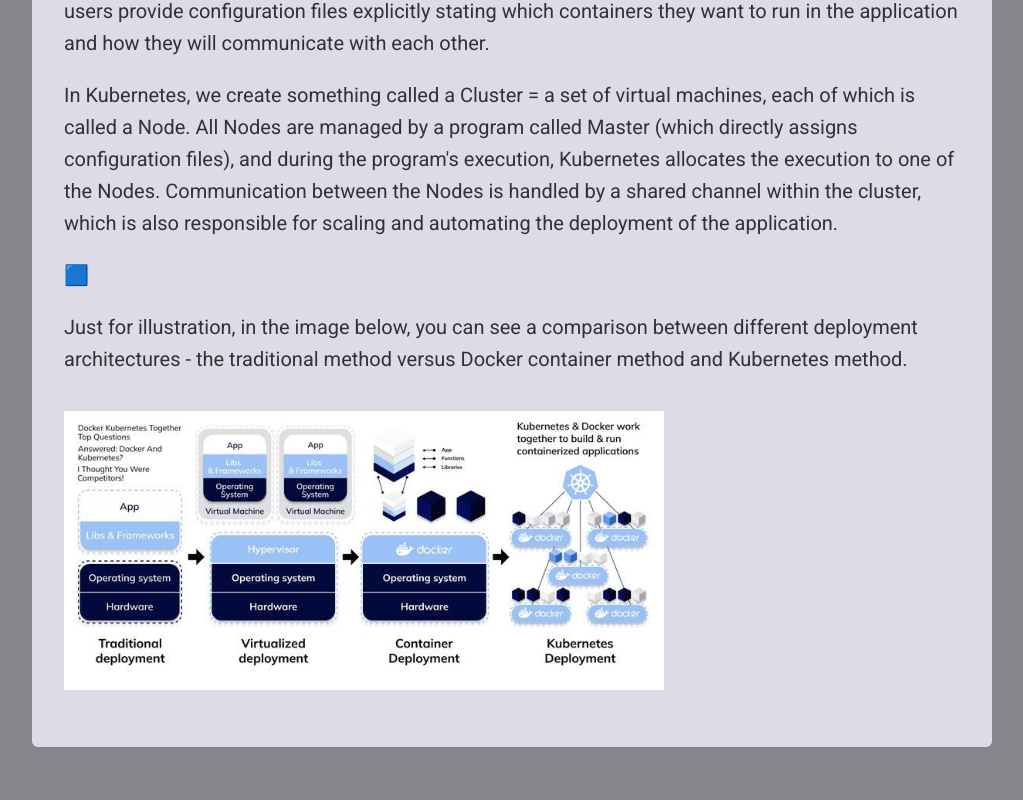
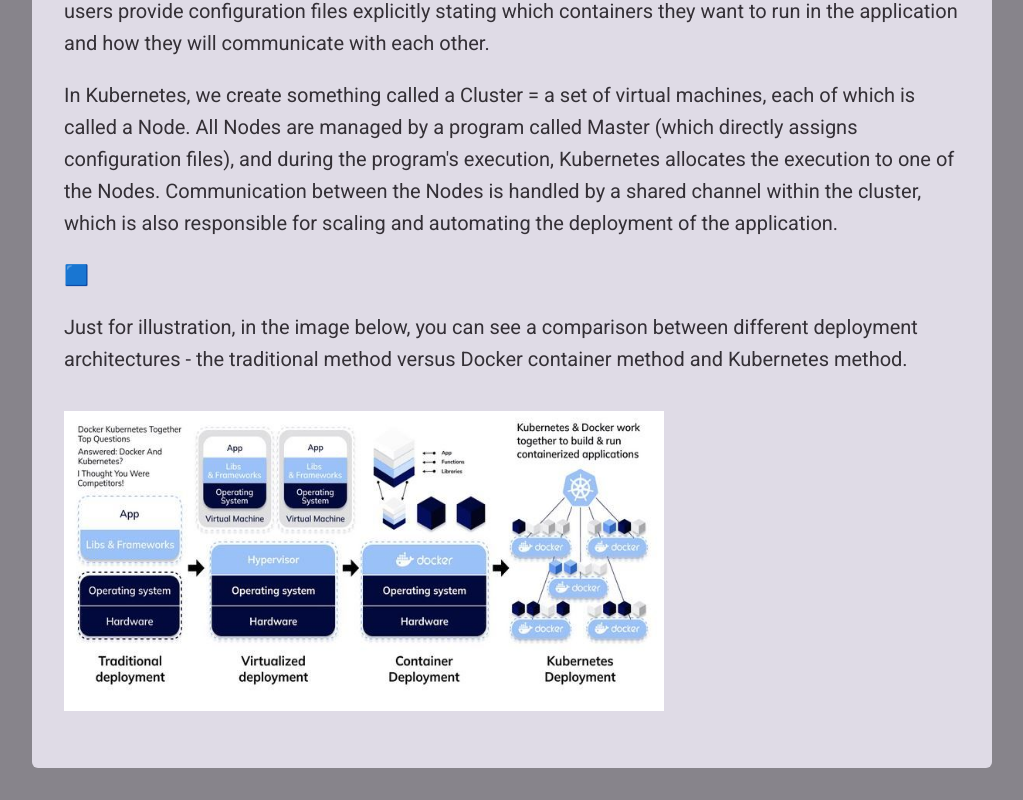
Before and after one commit to Yarin96/tech-blog, a Next.js app: page /posts/Docker-Kubernetes in a window 1280 px wide. Shown: the part 1357-2157 px from the top of the page, without its empty margins (128-1151 px from the left). Before the commit the page ends 2136 px from the top, so only its background shows below. Built offline with nearby package versions, Linux system fonts and the light colour scheme.

Commit message:
adjust files for images 3

```diff
--- a/components/posts/post-detail/post-content.tsx
+++ b/components/posts/post-detail/post-content.tsx
@@ -23,11 +23,11 @@
         const imageUrl = `/images/posts/${post.slug}/${image.properties.src}`;
 
         return (
-          <img
+          <Image
             src={imageUrl}
             alt={image.properties.alt}
-            // width={600}
-            // height={300}
+            width={600}
+            height={300}
             className={classes.image}
           />
         );
--- a/components/posts/post-item.tsx
+++ b/components/posts/post-item.tsx
@@ -26,11 +26,11 @@
   return (
     <li className={classes.post}>
       <Link href={linkPath}>
-        <img
+        <Image
           src={imagePath}
           alt={title}
-          // width={500}
-          // height={270}
+          width={500}
+          height={270}
           className={classes.image}
         />
         <div className={classes.content}>
--- a/package.json
+++ b/package.json
@@ -16,7 +16,7 @@
     "express": "^4.18.2",
     "gray-matter": "^4.0.3",
     "mongodb": "^6.3.0",
-    "next": "14.0.2",
+    "next": "^14.0.3",
     "react": "^18",
     "react-dom": "^18",
     "react-markdown": "^9.0.1",
```
Also changed, not shown: 1 other file (tests, documents, lock files or other folders).
